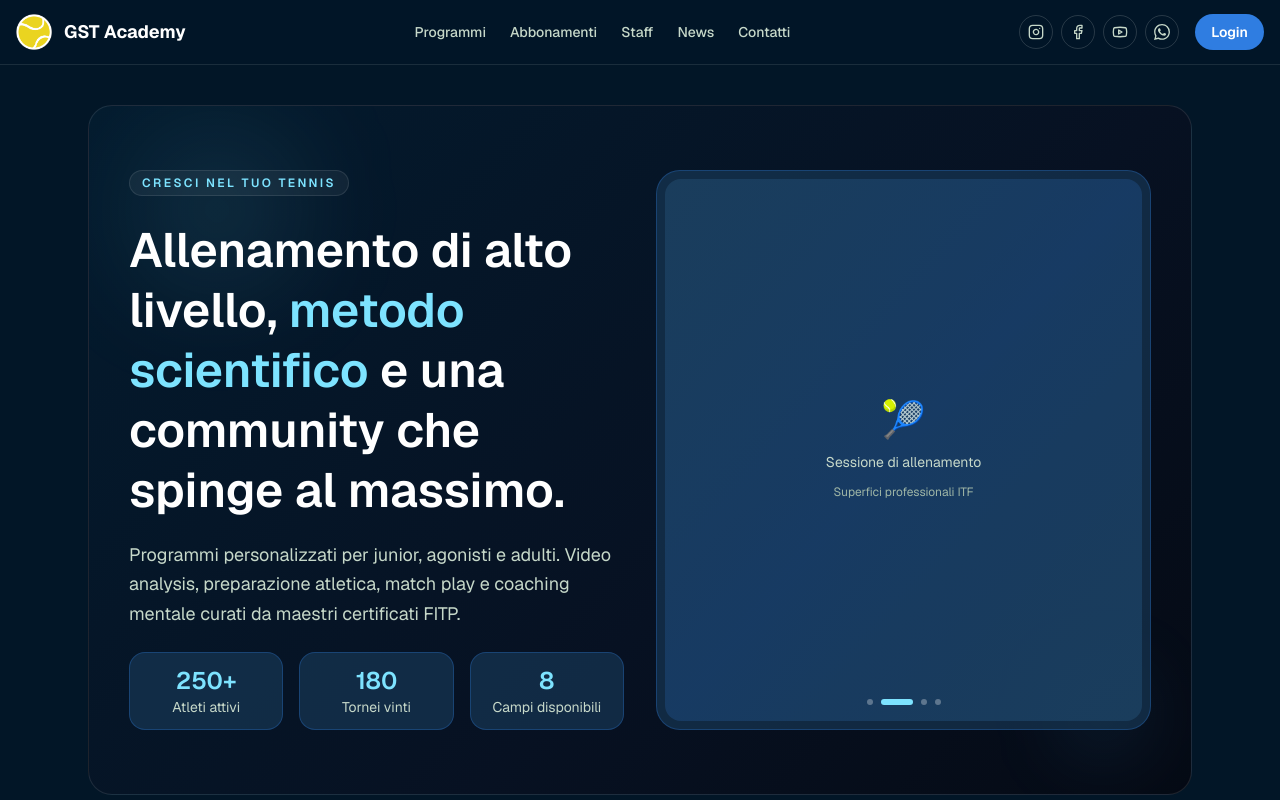
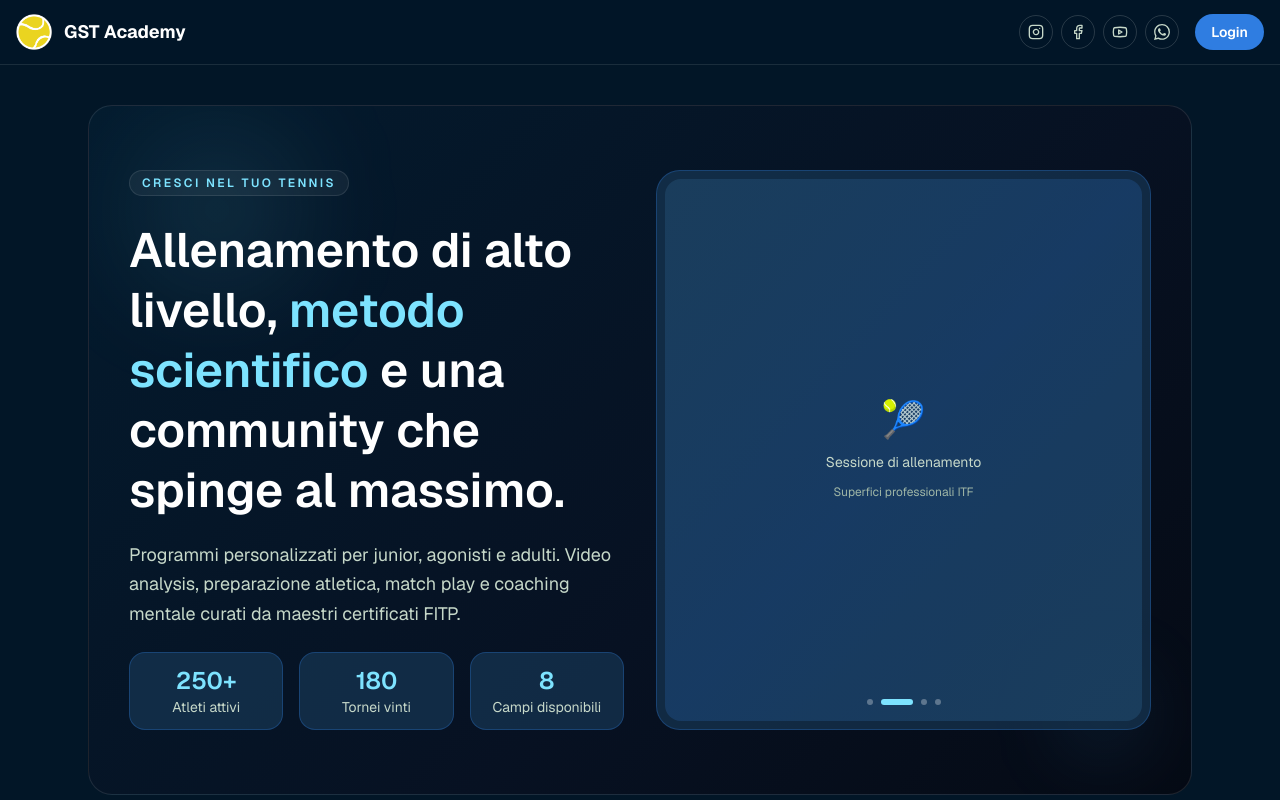
Before and after one commit to Giovo8/gst-tennis-academy, a Next.js app: page / in a window 1280 px wide. Shown: the top 800 px of the page. Built offline with nearby package versions, Linux system fonts and the light colour scheme; no server answers; the database is empty.

Commit message:
Remove navigation menu from header

```diff
--- a/src/components/landing/Header.tsx
+++ b/src/components/landing/Header.tsx
@@ -6,14 +6,6 @@ import { useEffect, useState } from "react";
 import { supabase } from "@/lib/supabase/client";
 import { useRouter } from "next/navigation";
 import Image from "next/image";
-
-const navItems = [
-  { label: "Programmi", href: "#programmi" },
-  { label: "Abbonamenti", href: "#subscriptions" },
-  { label: "Staff", href: "#staff" },
-  { label: "News", href: "#news" },
-  { label: "Contatti", href: "#contatti" },
-];
 
 export default function Header() {
   const [user, setUser] = useState<any>(null);
@@ -91,19 +83,6 @@ export default function Header() {
             <span className="text-lg font-bold text-white">GST Academy</span>
           </Link>
 
-          {/* Desktop Menu */}
-          <nav role="navigation" className="hidden md:flex items-center gap-6">
-            {navItems.map((item) => (
-              <Link
-                key={item.href}
-                href={item.href}
-                className="text-sm font-medium text-muted transition hover:text-white focus:outline-none focus-ring-accent"
-              >
-                {item.label}
-              </Link>
-            ))}
-          </nav>
-
           {/* Right Side */}
           <div className="flex items-center gap-4">
             {/* Social Icons - Desktop Only */}
```
